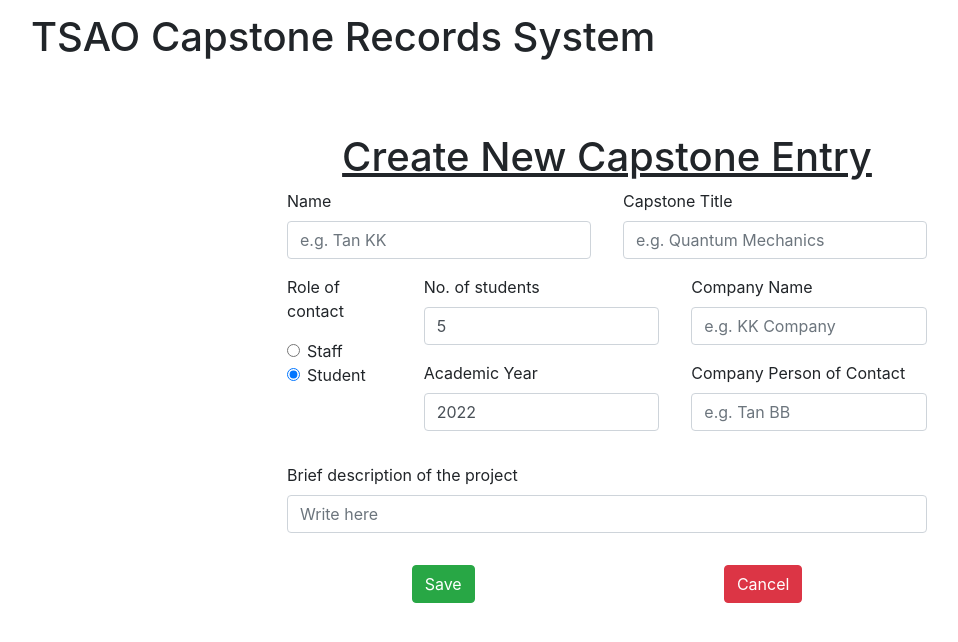
After one commit to DevOpsTeamE/DevOps2023Asg1, a Flask app: page /capstone/create in a window 1280 px wide. The commit adds this page. Shown: the top 642 px of the page, without its empty margins (33-991 px from the left). Run offline with Flask 3, Linux system fonts and the light colour scheme.

Commit message:
Added create capstone function

```diff
--- /dev/null
+++ b/controllers/capstone_controller.py
@@ -0,0 +1,25 @@
+from flask import Blueprint
+from flask import render_template
+from flask import request
+from flask import redirect
+from flask import session
+from controllers.utilities.capstone import create_capstone, has_capstone
+from controllers.home_controller import user_redirect
+
+CapstoneController =Blueprint('Capstone', __name__, template_folder='../templates/Capstone/', url_prefix='/capstone', static_folder='static', static_url_path='/static');
+
+@CapstoneController.get('/create')
+def captone_create():
+    return render_template('capstone_create.html')
+
+@CapstoneController.post('/create')
+def capstone_create_post():
+    if not (has_capstone(request.form['title'])):
+        create_capstone(request.form['pic'], request.form['role'], request.form['nstudents'], \
+            request.form['year'], request.form['title'], \
+            request.form['companyname'], \
+            request.form['poc'], \
+            request.form['description'])
+        return user_redirect()
+
+    return render_template('capstone_create.html')
--- a/main.py
+++ b/main.py
@@ -2,6 +2,7 @@ from flask import Flask, render_template
 from controllers.home_controller import HomeController
 from controllers.admin_controller import AdminController
 from controllers.user_controller import UserController
+from controllers.capstone_controller import CapstoneController
 
 def create_app():
     app =Flask(__name__)
@@ -10,4 +11,5 @@ def create_app():
     app.register_blueprint(HomeController)
     app.register_blueprint(AdminController)
     app.register_blueprint(UserController)
+    app.register_blueprint(CapstoneController)
     return app
--- a/templates/Admin/admin_index.html
+++ b/templates/Admin/admin_index.html
@@ -8,5 +8,11 @@
             <h1>TSAO Capstone Records System</h1>
             <a href="/logout" method><button type="button" class="btn btn-danger"><div>Log Out</div></button></a>
         </div>
+        <div class="div-login-center">
+            <h1>Hi Adminstrator,<br>Welcome to the TSAO Capstone Records System</h1>
+            <div style="margin-top:10%" class="flex-container">
+                <a href="/capstone/create"><button type="button" class="btn btn-success"><div>Create</div></button></a>
+            </div>
+        </div>
     </body>
 </html>
--- /dev/null
+++ b/templates/Capstone/capstone_create.html
@@ -0,0 +1,71 @@
+<!DOCTYPE html>
+<html>
+    <link rel="stylesheet" href="{{url_for('Home.static', filename='main.css')}}">
+    <link rel="stylesheet" href="https://cdn.jsdelivr.net/npm/bootstrap@4.0.0/dist/css/bootstrap.min.css" integrity="sha384-Gn5384xqQ1aoWXA+058RXPxPg6fy4IWvTNh0E263XmFcJlSAwiGgFAW/dAiS6JXm" crossorigin="anonymous">
+    <script src="https://cdn.jsdelivr.net/npm/bootstrap@4.0.0/dist/js/bootstrap.min.js" integrity="sha384-JZR6Spejh4U02d8jOt6vLEHfe/JQGiRRSQQxSfFWpi1MquVdAyjUar5+76PVCmYl" crossorigin="anonymous"></script>
+    <body>
+        <div class="flex-container">
+            <h1>TSAO Capstone Records System</h1>
+        </div>
+        <div style="margin-top:5%;margin-left: 25%;margin-right:25%;">
+            <h1 style="text-decoration: underline;text-align: center;">Create New Capstone Entry</h1>
+            <form method="post" action ="/capstone/create">
+                <div style="display:flex;flex-direction: row;align-items: flex-start;">
+                    <div class="form-group" style="flex-grow: 1;">
+                        <label for="name">Name</label>
+                        <input class="form-control" id="name" name="pic"  placeholder="e.g. Tan KK">
+                    </div>
+                    <div class="form-group" style="margin-left:5%;flex-grow: 1;">
+                        <label for="capstone-title">Capstone Title</label>
+                        <input class="form-control" id="capstone-title" name="title" placeholder="e.g. Quantum Mechanics">
+                    </div>
+                </div>
+                <div style="display:flex;flex-direction: row;align-items: flex-start;">
+                    <div>
+                        <p>Role of contact</p>
+                        <div class="form-check">
+                            <input class="form-check-input" type="radio" name="role" id="Staff" value="0">
+                            <label class="form-check-label" for="Staff">
+                              Staff
+                            </label>
+                          </div>
+                          <div class="form-check">
+                            <input class="form-check-input" type="radio" name="role" id="Student" value="1" checked>
+                            <label class="form-check-label" for="Student">
+                              Student
+                            </label>
+                          </div>
+                    </div>
+                    <div style="margin-left:6%;">
+                        <div class="form-group" style="flex-grow: 1;">
+                            <label for="nstudents">No. of students</label>
+                            <input value="5" type="number" class="form-control" id="nstudents" name="nstudents"  placeholder="e.g. 4">
+                        </div>
+                        <div class="form-group" style="flex-grow: 1;">
+                            <label for="year">Academic Year</label>
+                            <input value="2022" type="number" class="form-control" id="year" name="year" placeholder="e.g.2023/4">
+                        </div>
+                    </div>
+
+                    <div style="margin-left: 5%;flex-grow: 2;" class="form-group">
+                        <div class="form-group" style="flex-grow: 1;">
+                            <label for="companyname">Company Name</label>
+                            <input class="form-control" id="companyname" name="companyname" placeholder="e.g. KK Company">
+                        </div>
+                        <div class="form-group" style="flex-grow: 1;">
+                            <label for="poc">Company Person of Contact</label>
+                            <input class="form-control" id="poc" name="poc" placeholder="e.g. Tan BB">
+                        </div>
+                    </div>
+                </div>
+                <label for="description">Brief description of the project</label>
+                <br>
+                <input class="form-control" id="description" name="description" placeholder="Write here">
+                <div style="margin-top:5%;display:flex;flex-direction: row;justify-content: space-around;">
+                    <button type="submit" width="100px" type="button" class="btn btn-success">Save</button>
+                    <a href="/login"><button type="button" class="btn btn-danger"><div>Cancel</div></button></a>
+                </div>
+            </form>
+        </div>
+    </body>
+</html>
```
Also changed, not shown: controllers/home_controller.py (+11 -14 lines), controllers/models/capstone_model.py (added, +14 -0 lines), controllers/utilities/capstone.py (added, +30 -0 lines), database_setup.sql (+15 -5 lines).
